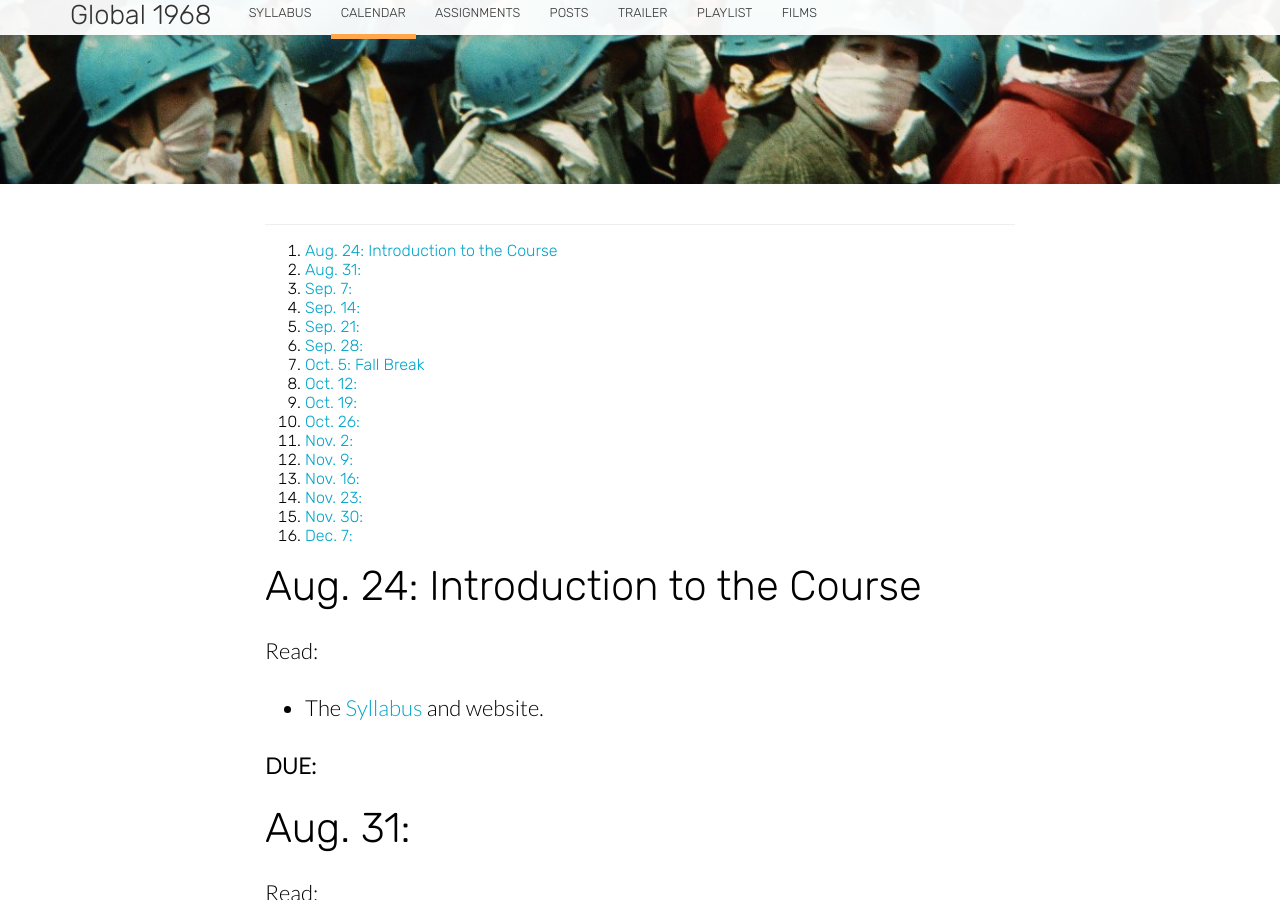
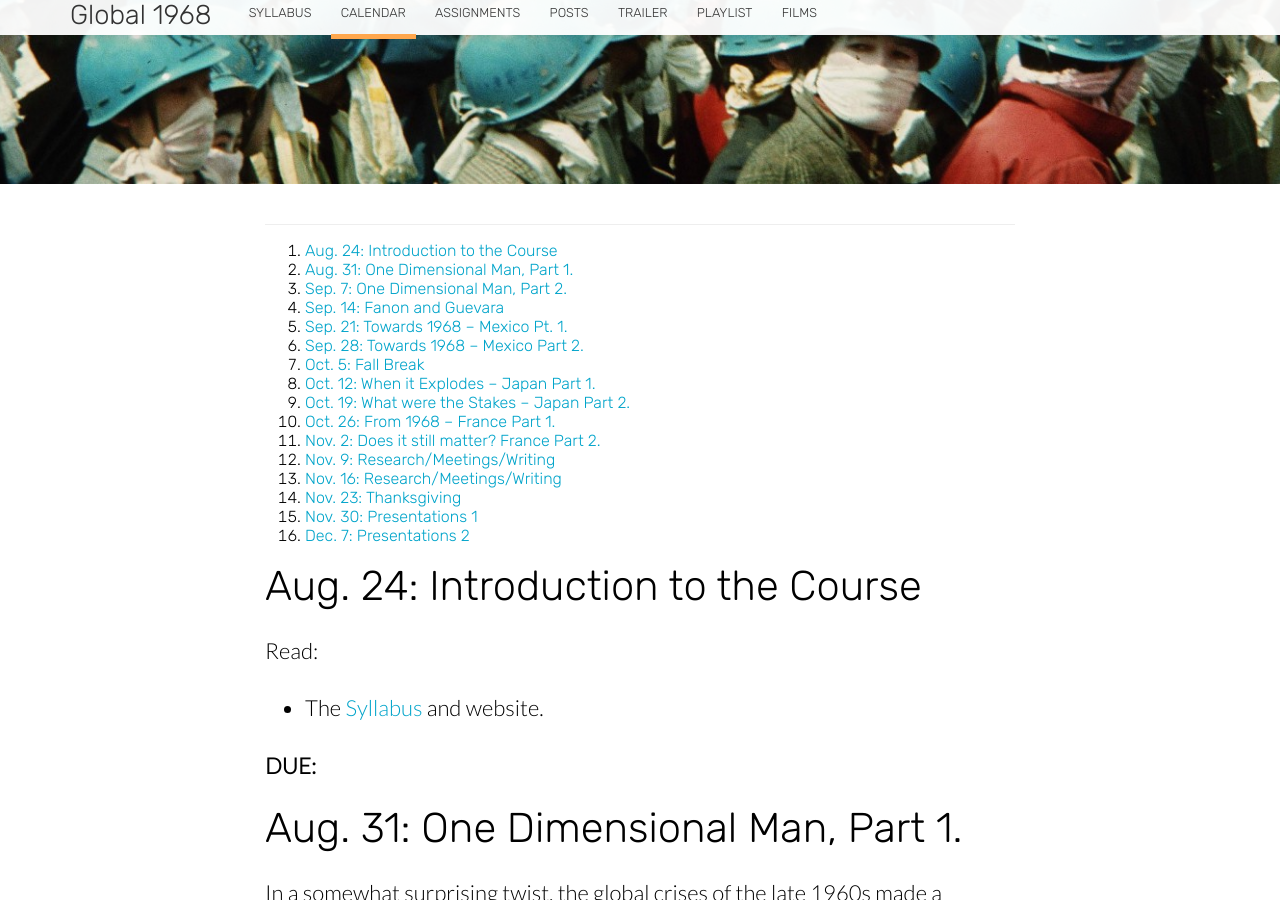
Before and after one commit to chadblack/Global1968, a Jekyll site: the page built from calendar.md, in a window 1280 px wide and 900 px high, scrolled down 716 px. Built offline with Jekyll 4.4.1, drawn with Linux system fonts in a browser that asks for light colours; nearby versions of some CDN libraries; some of the changed text lies outside the part shown.

Commit message:
building calendar

```diff
--- a/calendar.md
+++ b/calendar.md
@@ -15,69 +15,115 @@
 
 **DUE:**
 
-## Aug. 31:
+## Aug. 31: One Dimensional Man, Part 1.
+
+In a somewhat surprising twist, the global crises of the late 1960s made
+a celebrity out of an aging German cultural theorist who had escaped the Nazi
+regime. Herbert Marcuse's most famous book, *One Dimensional Man*, became
+a reference text for a decade that aspired to liberation. That same popularity
+has made his work still today the object of cultural and political backlash.
+What did he say that both resonated with youth of the 1960s, while also still
+being perceived as threatening to this day? What were his divisive concepts?
+
+Read:
+
+* Herbert Marcuse, *One Dimensional Man*, pp. 1-83.
 
 
-Read:
+**DUE:**
+
+* A précis of one of the three chapters.
+
+
+
+## Sep. 7: One Dimensional Man, Part 2.
+
+Having diagnosed a problem, does Marcuse create a path forward? Is there more
+to critical theory than the negation of the present?
+
+**Read:**
+
+* Herbert Marcuse, *One Dimensional Man*, pp. 84-122; 225-258.
+
+**DUE:**
+
+* Full research memo on *One Dimensional Man*.
+
+## Sep. 14: Fanon and Guevara
+
+**Read:**
+
+* Potential paper topics.
+
+
+## Sep. 21: Towards 1968 -- Mexico Pt. 1.
+
+**Read:**
 
 
 **DUE:**
 
 
+## Sep. 28: Towards 1968 -- Mexico Part 2.
 
-## Sep. 7:
+**Read:**
 
 **DUE:**
-
-## Sep. 14:
-
-
-## Sep. 21:
-
-**DUE:**
-
-
-## Sep. 28:
-
-
-**DUE:**
-
 
 
 ## Oct. 5: Fall Break
 
 Enjoy your break. But not too much.
 
-## Oct. 12:
+## Oct. 12: When it Explodes -- Japan Part 1.
+
+
+**Read:**
 
 
 **DUE:**
 
+* Annotated bibliography with secondary and primary sources.
 
-## Oct. 19:
+## Oct. 19: What were the Stakes -- Japan Part 2.
 
+**Read:**
 
 **DUE:**
 
-## Oct. 26:
+## Oct. 26: From 1968 -- France Part 1.
+**Read:**
 
 **DUE:**
 
-## Nov. 2:
+* One sentence, one paragraph, one page.
 
-## Nov. 9:
+## Nov. 2: Does it still matter? France Part 2.
+
+**Read:**
 
 **DUE:**
 
-## Nov. 16:
+* Weekly assignment.
 
-
-## Nov. 23:
+## Nov. 9: Research/Meetings/Writing
+**Read:**
 
 **DUE:**
 
-## Nov. 30:
+## Nov. 16: Research/Meetings/Writing
+**Read:**
+
+
+## Nov. 23: Thanksgiving
+**Read:**
 
 **DUE:**
 
-## Dec. 7:
+## Nov. 30: Presentations 1
+**Read:**
+
+**DUE:**
+
+## Dec. 7: Presentations 2
+**Read:**
```
Also changed, not shown: assignments.md (+18 -2 lines).
